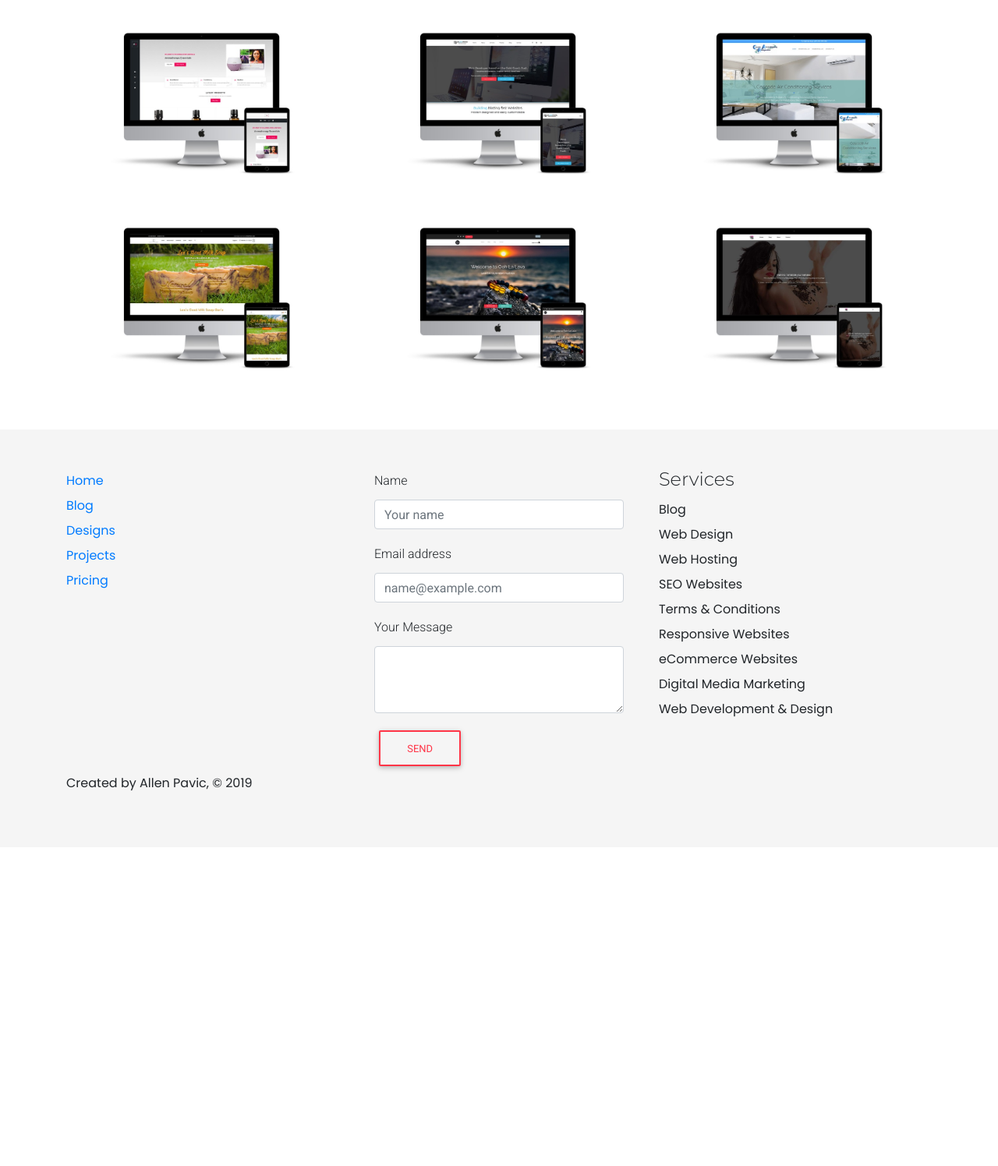
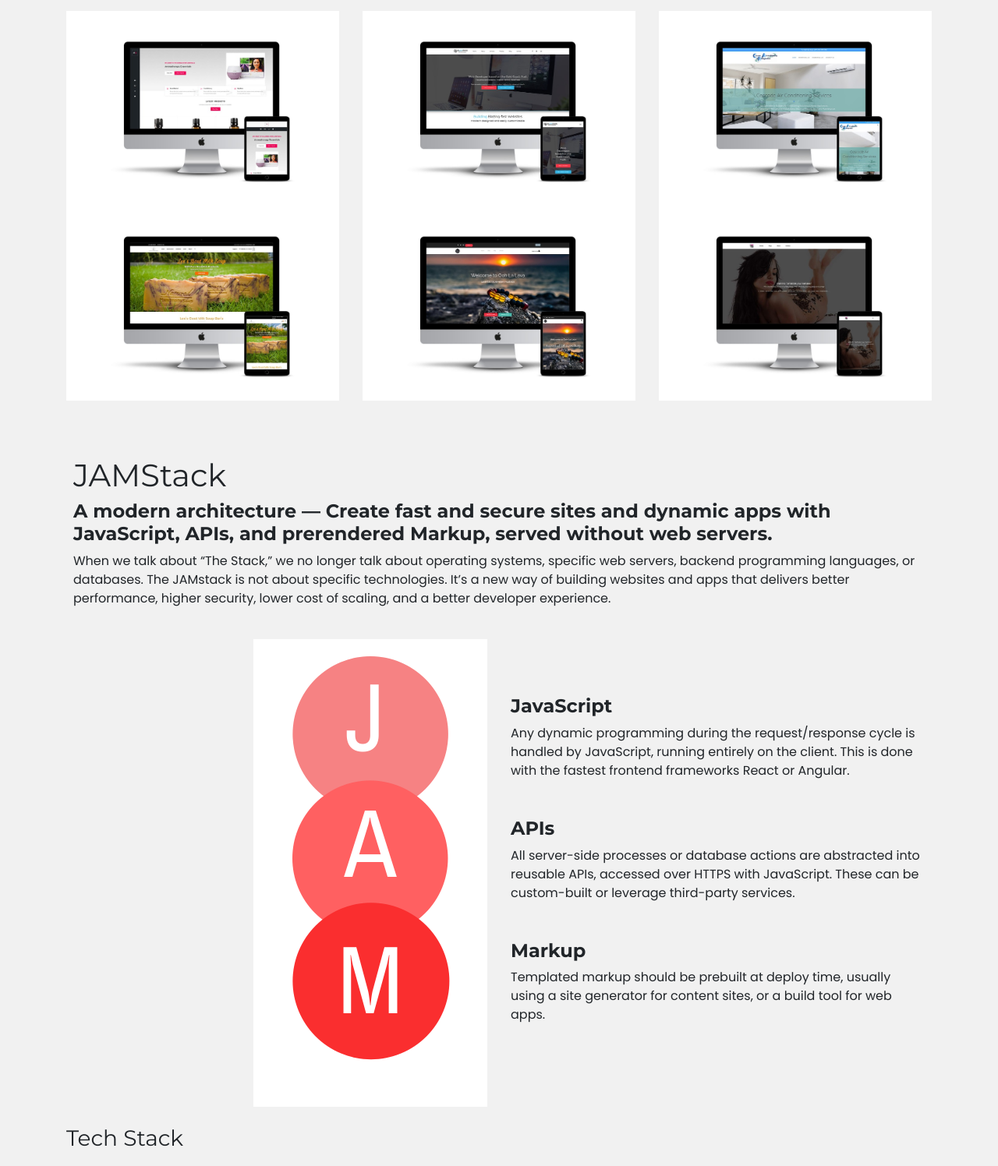
Before and after one commit to alvics/gatsby-ewebdesigns, a Gatsby site: page / in a window 1280 px wide. Shown: the part 1304-2800 px from the top of the page at 78% size. Before the commit the page ends 2391 px from the top, so only its background shows below. Built offline with nearby package versions, Linux system fonts and the light colour scheme; Gatsby itself is replaced by a stand-in of ours.

Commit message:
add headless component, images

```diff
--- a/gatsby-config.js
+++ b/gatsby-config.js
@@ -23,6 +23,18 @@ module.exports = {
     `gatsby-transformer-sharp`,
     `gatsby-plugin-styled-components`,
     {
+      resolve: `gatsby-plugin-manifest`,
+      options: {
+        name: `eWebDesigns Mobile & Desktop Web development`,
+        short_name: `eWebDesigns`,
+        start_url: `/`,
+        background_color: `#f7f0eb`,
+        theme_color: `#a2466c`,
+        display: `standalone`,
+        icon: `src/images/eweb_icon.png`,
+      },
+    },
+    {
       resolve: `gatsby-source-filesystem`,
       options: {
         name: `pages`,
@@ -33,8 +45,21 @@ module.exports = {
       resolve: 'gatsby-source-filesystem',
       options: {
         path: `${__dirname}/src/images/`,
-        path: `${__dirname}/src/images/portfolio`,
+        path: `${__dirname}/src/images/portfolio/`,
         name: `images`,
+      },
+    },
+    {
+      resolve: 'gatsby-source-filesystem',
+      options: {
+        path: `${__dirname}/src/images/tech/`,
+        name: `images`,
+      },
+    },
+    {
+      resolve: 'gatsby-source-filesystem',
+      options: {
+        path: `${__dirname}/src/images/`,
       },
     },
     {
--- a/package.json
+++ b/package.json
@@ -18,6 +18,7 @@
     "bootstrap": "^4.3.1",
     "gatsby": "^2.13.31",
     "gatsby-image": "^2.2.7",
+    "gatsby-plugin-manifest": "^2.2.4",
     "gatsby-plugin-react-helmet": "^3.1.2",
     "gatsby-plugin-sass": "^2.1.3",
     "gatsby-plugin-sharp": "^2.2.9",
--- /dev/null
+++ b/src/components/Headless/headless.js
@@ -0,0 +1,71 @@
+import React from 'react'
+import { useStaticQuery, graphql } from 'gatsby'
+import Img from 'gatsby-image'
+
+const Headless = () => {
+  const data = useStaticQuery(graphql`
+    {
+      file(relativePath: { eq: "index/JAM.png" }) {
+        childImageSharp {
+          fluid(maxWidth: 300) {
+            ...GatsbyImageSharpFluid
+          }
+        }
+      }
+    }
+  `)
+
+  return (
+    <div className="container p-4">
+      <h3 className="font-weight-normal" style={{ fontSize: '2.5rem' }}>
+        JAMStack
+      </h3>
+      <h4>
+        A modern architecture — Create fast and secure sites and dynamic apps
+        with JavaScript, APIs, and prerendered Markup, served without web
+        servers.
+      </h4>
+      <p>
+        When we talk about “The Stack,” we no longer talk about operating
+        systems, specific web servers, backend programming languages, or
+        databases. The JAMstack is not about specific technologies. It’s a new
+        way of building websites and apps that delivers better performance,
+        higher security, lower cost of scaling, and a better developer
+        experience.
+      </p>
+
+      <div className="row">
+        <div className="col-md-6">
+          <Img
+            className="mt-4 text-right jamImg"
+            fluid={data.file.childImageSharp.fluid}
+            alt="JAMStack"
+            style={{ height: 'auto', width: '300px', float: 'right' }}
+          />
+        </div>
+        <div className="col-md-6 mt-5 text-left">
+          <h4 className="mt-5 font-weight-bold">JavaScript </h4>
+          <p>
+            Any dynamic programming during the request/response cycle is handled
+            by JavaScript, running entirely on the client. This is done with the
+            fastest frontend frameworks React or Angular.
+          </p>
+
+          <h4 className="mt-5 font-weight-bold">APIs</h4>
+          <p>
+            All server-side processes or database actions are abstracted into
+            reusable APIs, accessed over HTTPS with JavaScript. These can be
+            custom-built or leverage third-party services.
+          </p>
+          <h4 className="mt-5 font-weight-bold">Markup</h4>
+          <p>
+            Templated markup should be prebuilt at deploy time, usually using a
+            site generator for content sites, or a build tool for web apps.
+          </p>
+        </div>
+      </div>
+    </div>
+  )
+}
+
+export default Headless
--- /dev/null
+++ b/src/components/Portfolio/portfolio.js
@@ -0,0 +1,44 @@
+import React from 'react'
+import { useStaticQuery, graphql } from 'gatsby'
+import Img from 'gatsby-image'
+
+const Portfolio = () => {
+  const data = useStaticQuery(graphql`
+    {
+      allFile(filter: { absolutePath: { regex: "/portfolio/" } }) {
+        edges {
+          node {
+            name
+            relativePath
+            childImageSharp {
+              fluid(maxWidth: 900) {
+                ...GatsbyImageSharpFluid
+              }
+            }
+          }
+        }
+      }
+    }
+  `)
+
+  return (
+    <div>
+      <section style={{ marginTop: '100px' }}>
+        <h3 className="font-weight-normal">Recent Work</h3>
+        <div className="row  mb-5">
+          {data.allFile.edges.map(item => (
+            <div className="col-md-4">
+              <Img
+                key={item.node.name}
+                fluid={item.node.childImageSharp.fluid}
+                style={{ height: '250px', width: 'auto' }}
+              />
+            </div>
+          ))}
+        </div>
+      </section>
+    </div>
+  )
+}
+
+export default Portfolio
--- a/src/components/homePage/content.js
+++ b/src/components/homePage/content.js
@@ -1,44 +1,39 @@
 import React from 'react'
-// import logo from '../../images/ewdlogo.png'
-import contentImg from '../../images/index/450-content.png'
+import Portfolio from '../Portfolio/portfolio'
 import { useStaticQuery, graphql } from 'gatsby'
 import Img from 'gatsby-image'
+import Headless from '../Headless/headless'
+import Tech from '../technologies/tech'
 
 const Content = () => {
   const data = useStaticQuery(graphql`
     {
-      allFile(filter: { absolutePath: { regex: "/portfolio/" } }) {
-        edges {
-          node {
-            name
-            relativePath
+      file(relativePath: { eq: "index/450-content.png" }) {
         childImageSharp {
-              fluid(maxWidth: 900) {
+          fluid(maxWidth: 450) {
             ...GatsbyImageSharpFluid
           }
         }
       }
     }
-      }
-    }
   `)
-  console.log(data)
 
   return (
+    <div className="container-fluid">
       <div className="container mb-5">
         <section style={{ marginTop: '100px' }}>
           <div className="row">
             <div className="col-md-6">
-            <h3>Our Service</h3>
+              <h1 className="font-weight-normal">Our Service</h1>
               <p>
-              eWebDesigns offers affordable digital solution's for business here
-              on the Gold Coast. We create modern, engaging bespoke websites for
-              Businesses, eCommerce, Tradies, Catalogues and more...
+                eWebDesigns offers affordable digital solution's for business
+                here on the Gold Coast. We create modern, engaging, secure sites
+                and dynamic apps for Businesses, eCommerce, Tradies and more...
               </p>
               <p>
                 Whether you are a bricks and mortar business wanting to start an
-              online presence or to someone wanting to modernise their existing
-              web-store.
+                online presence or to someone wanting to modernise their
+                existing web-store.
               </p>
               <p>
                 We are working with local businesses and start-ups by build up
@@ -49,25 +44,19 @@ const Content = () => {
                 your brand and presents online.
               </p>
             </div>
-          <div className="col-md-6 mt-3">
-            <img src={contentImg} alt="our service" />
+            <div className="col-md-6 mt-5 text-center">
+              <Img
+                fluid={data.file.childImageSharp.fluid}
+                alt="our service"
+                style={{ width: '400px', height: 'auto' }}
+              />
             </div>
           </div>
         </section>
-      <section style={{ marginTop: '100px' }}>
-        <h3>Recent Work</h3>
-        <div className="row  mb-5">
-          {data.allFile.edges.map(item => (
-            <div className="col-md-4">
-              <Img
-                key={item.node.name}
-                fluid={item.node.childImageSharp.fluid}
-                style={{ height: '250px', width: 'auto' }}
-              />
+        <Portfolio />
       </div>
-          ))}
-        </div>
-      </section>
+      <Headless />
+      <Tech />
     </div>
   )
 }
--- /dev/null
+++ b/src/components/technologies/tech.js
@@ -0,0 +1,45 @@
+import React from 'react'
+import { useStaticQuery, graphql } from 'gatsby'
+import Img from 'gatsby-image'
+
+const Tech = () => {
+  const data = useStaticQuery(graphql`
+    {
+      allFile(filter: { absolutePath: { regex: "/tech/" } }) {
+        edges {
+          node {
+            name
+            relativePath
+            childImageSharp {
+              fluid(maxWidth: 200) {
+                ...GatsbyImageSharpFluid
+              }
+            }
+          }
+        }
+      }
+    }
+  `)
+  console.log(data)
+
+  return (
+    <div className="container mb-5">
+      <section>
+        <h3 className="font-weight-normal">Tech Stack</h3>
+        <div className="row">
+          {data.allFile.edges.map(item => (
+            <div className="col-md-3 mt-4">
+              <Img
+                key={item.node.name}
+                fluid={item.node.childImageSharp.fluid}
+                style={{ height: 'auto', width: '75px', margin: '0 auto' }}
+              />
+            </div>
+          ))}
+        </div>
+      </section>
+    </div>
+  )
+}
+
+export default Tech
--- a/src/styles/index.scss
+++ b/src/styles/index.scss
@@ -7,6 +7,7 @@
 
 body {
   padding-top: 27px;
+  background-color: #f1f1f1;
 }
 h1,
 h2,
@@ -15,6 +16,7 @@ h4,
 h5,
 h6 {
   font-family: 'Montserrat', sans-serif;
+  font-weight: 700;
 }
 
 p,
```
Also changed, not shown: src/images/eweb.png (added), src/images/eweb_icon.png (added), src/images/index/JAM.png (added), src/images/tech/1.jamstack_230.png (added), src/images/tech/2.contentful.png (added), src/images/tech/5.netlifyl.png (added), src/images/tech/gatsby2.jpg (added), src/images/tech/ngif2.png (added), src/images/tech/nodejs.png (added), src/images/tech/reacto.jpg (added), src/images/tech/wp.jpg (added), static/favicon.ico (deleted), 1 other file. Lines whose indentation alone changed are shown as unchanged.
